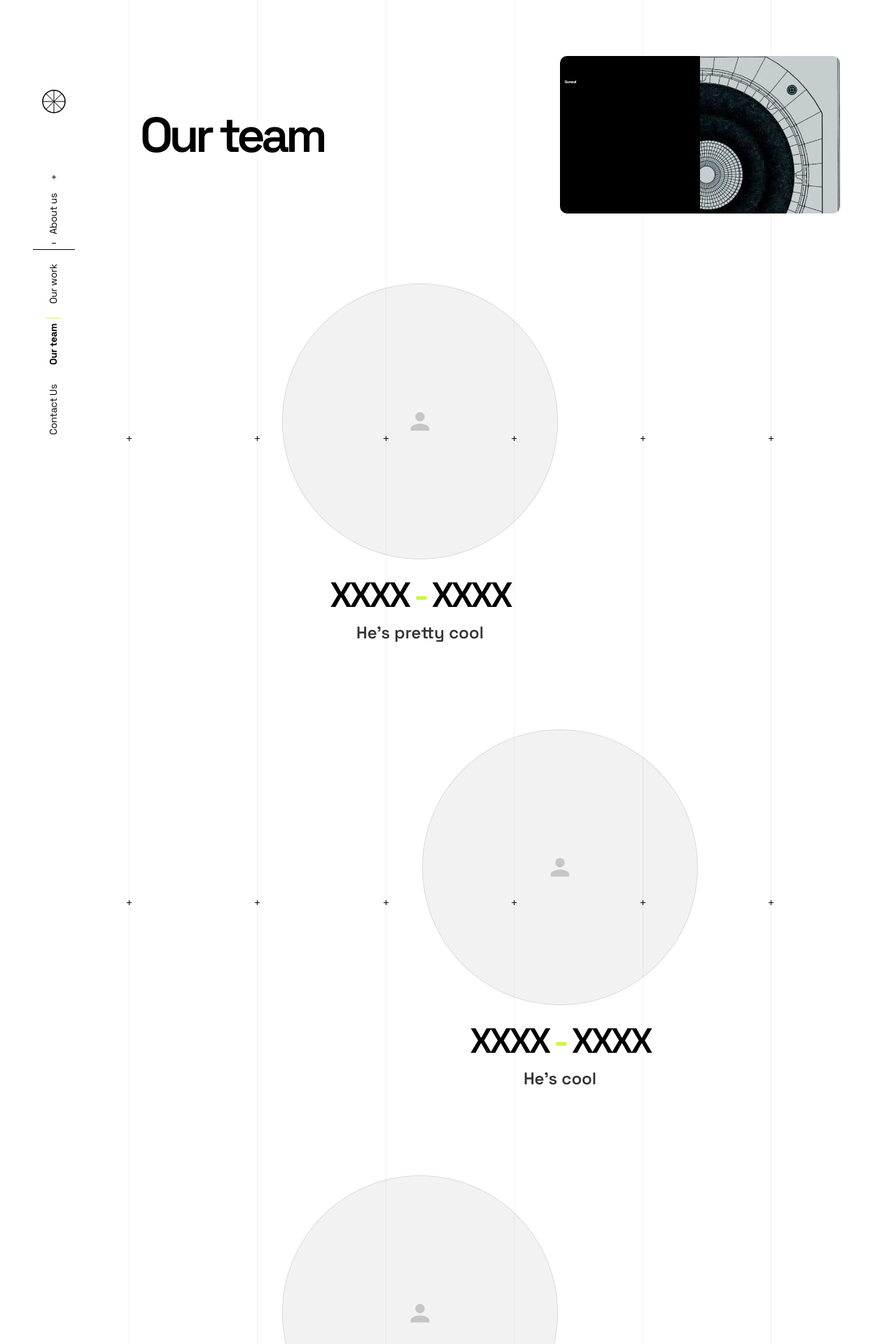
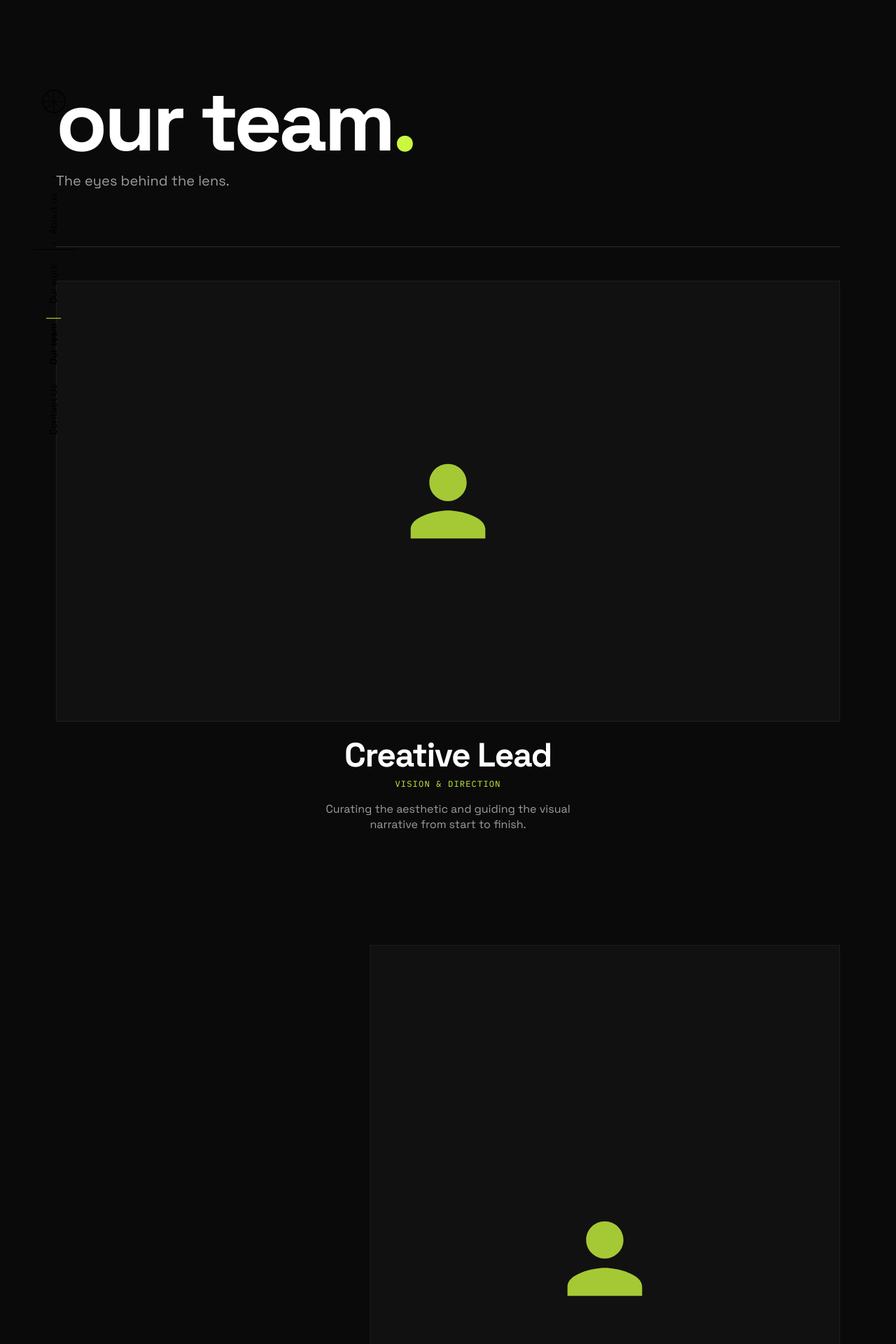
Before and after one commit to irfan-rg/veloscope, a Next.js app: page /team in a window 1280 px wide. Shown: the part 40-1960 px from the top of the page at 70% size. Built offline with nearby package versions, Linux system fonts and the light colour scheme.

Commit message:
team page redesign

```diff
--- a/src/app/team/page.module.css
+++ b/src/app/team/page.module.css
@@ -1,83 +1,100 @@
 /* =========================================================================
-   Mobile-First Team Page CSS
+   Team Page — Dark Magazine Editorial Layout
    ========================================================================= */
 
 .main {
-  min-height: 100vh;
-  background-color: var(--color-bg);
-  padding-top: 100px;
-  padding-bottom: 80px;
-  position: relative;
+  min-height: 100dvh;
+  background-color: #0A0A0A;
+  padding-top: 120px;
+  color: #FFFFFF;
 }
 
 .container {
-  padding: 40px 24px;
-  position: relative;
-  z-index: 10; /* Above decorative lines */
+  padding: 0 24px;
+  max-width: 1440px;
+  margin: 0 auto;
 }
 
-/* Header */
+/* ── Header ── */
 .header {
-  display: flex;
-  flex-direction: column;
-  gap: 24px;
-  margin-bottom: 60px;
+  margin-bottom: 48px;
 }
 
 .heading {
   font-family: var(--font-primary);
-  font-weight: 600;
-  font-size: clamp(48px, 12vw, 70px);
-  line-height: 1;
-  letter-spacing: -0.08em;
-  color: var(--color-text);
+  font-weight: 700;
+  font-size: clamp(48px, 12vw, 120px);
+  line-height: 0.9;
+  letter-spacing: -0.04em;
+  color: #FFFFFF;
   margin: 0;
+  text-transform: lowercase;
 }
 
-.headerImageWrapper {
-  width: 100%;
-  aspect-ratio: 16 / 9;
-  border-radius: 10px;
-  overflow: hidden;
-  background-color: var(--color-grey-100);
+.accent {
+  color: var(--color-accent);
 }
 
-.placeholderTexture {
-  width: 100%;
-  height: 100%;
-  background-image: url('/images/texture-bg.png');
-  background-size: cover;
-  background-position: center;
+.subheading {
+  font-family: var(--font-primary);
+  font-size: clamp(16px, 4vw, 20px);
+  color: rgba(255, 255, 255, 0.6);
+  margin-top: 16px;
+  max-width: 400px;
+  line-height: 1.4;
 }
 
-/* Team Grid */
-.teamGrid {
+/* ── Editorial Grid (Staggered Layout) ── */
+.editorialGrid {
   display: flex;
   flex-direction: column;
-  gap: 60px;
-  margin-bottom: 80px;
+  gap: 80px; /* Space between members on mobile */
+  margin-bottom: 120px;
+  border-top: 1px solid rgba(255, 255, 255, 0.15);
+  padding-top: 48px;
 }
 
-.memberCard {
+.memberBlock {
   display: flex;
   flex-direction: column;
-  align-items: center;
   gap: 24px;
-  text-align: center;
+  width: 100%;
 }
 
-.avatar {
-  width: 200px;
-  height: 200px;
-  border-radius: 50%;
-  background-color: rgba(0, 0, 0, 0.05);
+/* Image styling */
+.imageWrapper {
+  position: relative;
+  width: 100%;
+  aspect-ratio: 4 / 5; /* Default mobile ratio */
+  background-color: #111111;
+  border: 1px solid rgba(255, 255, 255, 0.05);
   display: flex;
   align-items: center;
   justify-content: center;
-  border: 1px solid rgba(0, 0, 0, 0.1);
+  overflow: hidden;
+  transition: border-color 0.4s ease;
 }
 
-.memberInfo {
+.memberBlock:hover .imageWrapper {
+  border-color: rgba(202, 248, 63, 0.3);
+}
+
+/* Avatar SVG Placeholder */
+.avatarSvg {
+  width: clamp(80px, 15vw, 160px);
+  height: clamp(80px, 15vw, 160px);
+  color: var(--color-accent);
+  opacity: 0.8;
+  transition: opacity 0.4s ease, transform 0.6s cubic-bezier(0.16, 1, 0.3, 1);
+}
+
+.memberBlock:hover .avatarSvg {
+  opacity: 1;
+  transform: scale(1.05);
+}
+
+/* Typography for blocks */
+.info {
   display: flex;
   flex-direction: column;
   gap: 8px;
@@ -85,157 +102,111 @@
 
 .name {
   font-family: var(--font-primary);
-  font-weight: 600;
-  font-size: clamp(32px, 8vw, 50px);
-  line-height: 1.1;
-  letter-spacing: -0.08em;
-  color: var(--color-text);
+  font-weight: 700;
+  font-size: clamp(32px, 6vw, 48px);
+  line-height: 1;
+  letter-spacing: -0.03em;
+  color: #FFFFFF;
   margin: 0;
 }
 
-.dash {
+.role {
+  font-family: var(--font-mono);
+  font-size: 12px;
+  letter-spacing: 0.1em;
   color: var(--color-accent);
+  text-transform: uppercase;
+  margin: 0;
 }
 
 .description {
   font-family: var(--font-primary);
-  font-weight: 600;
-  font-size: 24px; /* From Figma style_MYGGT5 equivalent */
-  color: var(--color-text);
+  font-size: 16px;
+  color: rgba(255, 255, 255, 0.6);
   margin: 0;
-  opacity: 0.8;
+  max-width: 400px;
+  line-height: 1.4;
+  margin-top: 8px;
 }
 
-/* Footer Tagline */
+/* ── Massive Tagline ── */
+.footer {
+  margin-bottom: 80px;
+  overflow: hidden;
+  padding-bottom: 40px;
+}
+
 .tagline {
   font-family: var(--font-primary);
-  font-weight: 600;
-  font-size: clamp(32px, 8vw, 50px);
-  line-height: 1.1;
-  letter-spacing: -0.08em;
-  color: var(--color-text);
-  text-align: center;
+  font-weight: 800;
+  font-size: clamp(40px, 10vw, 150px);
+  line-height: 0.9;
+  letter-spacing: -0.04em;
   margin: 0;
-  padding-top: 40px;
-}
-
-/* Decorative lines (hidden on mobile) */
-.gridDecorations {
-  display: none;
+  -webkit-text-stroke: 1.5px rgba(255, 255, 255, 0.15);
+  color: transparent;
+  text-transform: uppercase;
 }
 
 /* =========================================================================
-   Tablet Breakpoint
+   Tablet/Desktop (The Asymmetric Layout)
    ========================================================================= */
 @media (min-width: 768px) {
   .main {
-    padding-top: 0;
+    padding-top: 160px;
   }
 
   .container {
-    padding: 80px 40px 120px 100px;
+    padding: 0 48px;
   }
 
   .header {
-    flex-direction: row;
-    align-items: center;
-    justify-content: space-between;
-    margin-bottom: 100px;
+    margin-bottom: 80px;
   }
 
-  .headerImageWrapper {
-    width: 400px;
+  .editorialGrid {
+    gap: 160px; /* Massive breathing room */
   }
 
-  .teamGrid {
-    flex-direction: row;
-    flex-wrap: wrap;
-    justify-content: center;
-    gap: 40px;
+  /* Member 1: Massive Landscape (Center) */
+  .memberBlock:nth-child(1) {
+    align-items: center;
+    text-align: center;
+  }
+  .memberBlock:nth-child(1) .imageWrapper {
+    aspect-ratio: 16 / 9;
+    width: 100%;
+  }
+  .memberBlock:nth-child(1) .description {
+    margin-left: auto;
+    margin-right: auto;
   }
 
-  .memberCard {
-    flex: 1;
-    min-width: 300px;
+  /* Member 2: Portrait (Pushed Right) */
+  .memberBlock:nth-child(2) {
+    align-items: flex-end;
+    text-align: right;
+    align-self: flex-end; /* Push block to right of flex container */
+    width: 60%;
+  }
+  .memberBlock:nth-child(2) .imageWrapper {
+    aspect-ratio: 3 / 4;
+  }
+
+  /* Member 3: Portrait (Pushed Left) */
+  .memberBlock:nth-child(3) {
+    align-items: flex-start;
+    text-align: left;
+    align-self: flex-start; /* Push block to left */
+    width: 50%;
+  }
+  .memberBlock:nth-child(3) .imageWrapper {
+    aspect-ratio: 4 / 5;
   }
 }
 
-/* =========================================================================
-   Desktop Breakpoint
-   ========================================================================= */
 @media (min-width: 1024px) {
   .container {
-    padding: 120px 80px 160px 200px;
-    max-width: 1440px;
-    margin: 0 auto;
-  }
-
-  .avatar {
-    width: 394px; /* Figma dimensions */
-    height: 394px;
-  }
-
-  .teamGrid {
-    flex-direction: column;
-    align-items: center;
-    gap: 120px;
-  }
-
-  /* Offset every other avatar like in Figma */
-  .memberCard:nth-child(even) {
-    margin-left: 200px;
-  }
-
-  .memberCard:nth-child(odd) {
-    margin-right: 200px;
-  }
-
-  .tagline {
-    text-align: center;
-  }
-
-  /* Decorative Grid Lines */
-  .gridDecorations {
-    display: block;
-    position: absolute;
-    inset: 0;
-    pointer-events: none;
-    z-index: 1;
-  }
-
-  .verticalLine {
-    position: absolute;
-    top: 0;
-    bottom: 0;
-    width: 1px;
-    background-color: rgba(0, 0, 0, 0.05);
-  }
-
-  .cross {
-    position: absolute;
-    left: -3px; /* Center 6px width on 1px line */
-    width: 7px;
-    height: 7px;
-  }
-
-  .cross::before,
-  .cross::after {
-    content: "";
-    position: absolute;
-    background-color: var(--color-text);
-  }
-
-  .cross::before {
-    top: 3px;
-    left: 0;
-    width: 7px;
-    height: 1px;
-  }
-
-  .cross::after {
-    top: 0;
-    left: 3px;
-    width: 1px;
-    height: 7px;
+    padding: 0 80px;
   }
 }
--- a/src/app/team/page.tsx
+++ b/src/app/team/page.tsx
@@ -1,73 +1,79 @@
 import React from 'react';
 import styles from './page.module.css';
+import FooterCompact from '@/components/Landing/FooterCompact';
 
-// Dummy Team Data
+// Minimal typography placeholders
 const TEAM_MEMBERS = [
   {
     id: 1,
-    name: 'XXXX',
-    role: 'XXXX',
-    description: "He's pretty cool"
+    name: 'Creative Lead',
+    role: 'Vision & Direction',
+    description: "Curating the aesthetic and guiding the visual narrative from start to finish."
   },
   {
     id: 2,
-    name: 'XXXX',
-    role: 'XXXX',
-    description: "He's cool"
+    name: 'Senior Shooter',
+    role: 'Action Photography',
+    description: "Always in the mud, always finding the perfect race-day angle."
   },
   {
     id: 3,
-    name: 'XXXXX',
-    role: 'XXXXX',
-    description: "He's"
+    name: 'Editorial Chief',
+    role: 'Post-Production',
+    description: "Translating raw captures into the high-contrast editorial look."
   }
 ];
+
+const DefaultAvatar = () => (
+  <svg
+    viewBox="0 0 24 24"
+    fill="none"
+    xmlns="http://www.w3.org/2000/svg"
+    className={styles.avatarSvg}
+  >
+    <path
+      d="M12 12C14.21 12 16 10.21 16 8C16 5.79 14.21 4 12 4C9.79 4 8 5.79 8 8C8 10.21 9.79 12 12 12ZM12 14C9.33 14 4 15.34 4 18V20H20V18C20 15.34 14.67 14 12 14Z"
+      fill="currentColor"
+    />
+  </svg>
+);
 
 export default function TeamPage() {
   return (
     <main className={styles.main}>
       <div className={styles.container}>
+
         <header className={styles.header}>
-          <h1 className={styles.heading}>Our team</h1>
-          <div className={styles.headerImageWrapper}>
-            <div className={styles.placeholderTexture}></div>
-          </div>
+          <h1 className={styles.heading}>our team<span className={styles.accent}>.</span></h1>
+          <p className={styles.subheading}>The eyes behind the lens.</p>
         </header>
 
-        <section className={styles.teamGrid}>
+        {/* Magazine Editorial Layout */}
+        <section className={styles.editorialGrid}>
           {TEAM_MEMBERS.map((member) => (
-            <div key={member.id} className={styles.memberCard}>
-              <div className={styles.avatar}>
-                {/* SVG Person icon from Figma */}
-                <svg width="40" height="40" viewBox="0 0 24 24" fill="none" xmlns="http://www.w3.org/2000/svg">
-                  <path d="M12 12C14.21 12 16 10.21 16 8C16 5.79 14.21 4 12 4C9.79 4 8 5.79 8 8C8 10.21 9.79 12 12 12ZM12 14C9.33 14 4 15.34 4 18V20H20V18C20 15.34 14.67 14 12 14Z" fill="var(--color-muted)"/>
-                </svg>
+            <div key={member.id} className={styles.memberBlock}>
+
+              <div className={styles.imageWrapper}>
+                <DefaultAvatar />
               </div>
-              <div className={styles.memberInfo}>
-                <h2 className={styles.name}>
-                  {member.name} <span className={styles.dash}>-</span> {member.role}
-                </h2>
+
+              <div className={styles.info}>
+                <h2 className={styles.name}>{member.name}</h2>
+                <span className={styles.role}>{member.role}</span>
                 <p className={styles.description}>{member.description}</p>
               </div>
+
             </div>
           ))}
         </section>
 
         <footer className={styles.footer}>
-          <h2 className={styles.tagline}>And a battalion of photographer's.</h2>
+          <h2 className={styles.tagline}>And a battalion of photographers.</h2>
         </footer>
+
       </div>
 
-      {/* Decorative Grid Lines - Desktop Only */}
-      <div className={styles.gridDecorations}>
-        {Array.from({ length: 8 }).map((_, i) => (
-          <div key={`line-v-${i}`} className={styles.verticalLine} style={{ left: `${(i + 1) * 183.5}px` }}>
-            {Array.from({ length: 4 }).map((_, j) => (
-              <div key={`cross-${i}-${j}`} className={styles.cross} style={{ top: `${(j + 1) * 25}%` }}></div>
-            ))}
-          </div>
-        ))}
-      </div>
+      <FooterCompact />
     </main>
   );
 }
--- a/src/app/work/page.module.css
+++ b/src/app/work/page.module.css
@@ -33,6 +33,15 @@
 
 .accent {
   color: var(--color-accent);
+}
+
+.subheading {
+  font-family: var(--font-primary);
+  font-size: clamp(16px, 4vw, 20px);
+  color: rgba(255, 255, 255, 0.6);
+  margin-top: 16px;
+  max-width: 400px;
+  line-height: 1.4;
 }
 
 /* ── Mobile-First Single Column Grid ── */
--- a/src/app/work/page.tsx
+++ b/src/app/work/page.tsx
@@ -41,6 +41,7 @@ export default function WorkPage() {
       <div className={styles.container}>
         <header className={styles.header}>
           <h1 className={styles.heading}>our work<span className={styles.accent}>.</span></h1>
+          <p className={styles.subheading}>A curated archive of endurance.</p>
         </header>
 
         {/* Mobile-First Massive Gallery Grid */}
```
